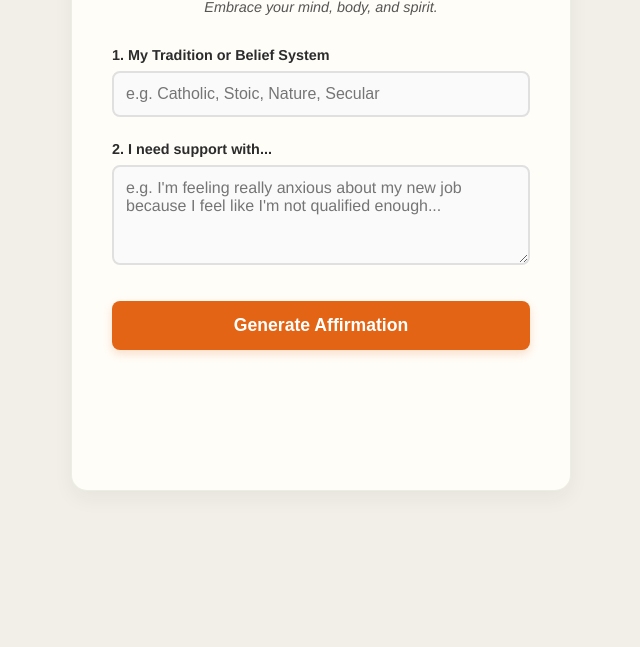
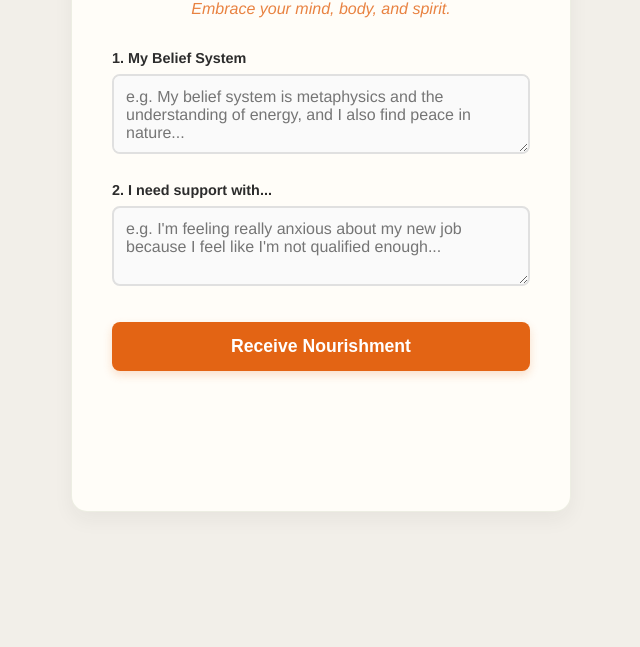
Before and after one commit to A2Apro/Chat-to-Affirmation, a website: page Chat to Affirmation/index.html in a window 1280 px wide. Shown: the part 153-800 px from the top of the page, without its empty margins (319-959 px from the left). Drawn offline with Linux system fonts and the light colour scheme.

Commit message:
Add files via upload

```diff
--- a/Chat to Affirmation/index.html
+++ b/Chat to Affirmation/index.html
@@ -3,7 +3,7 @@
 <head>
     <meta charset="UTF-8">
     <meta name="viewport" content="width=device-width, initial-scale=1.0">
-    <title>Daily Affirmations</title>
+    <title>Spiritual Nourishment</title>
     <style>
         /* The "Tisane" Color Palette */
         :root {
@@ -28,7 +28,7 @@
             padding: 2.5rem;
             border-radius: 16px;
             box-shadow: 0 8px 20px rgba(44, 44, 44, 0.05);
-            border: 1px solid rgba(85, 107, 47, 0.1); /* Subtle green border */
+            border: 1px solid rgba(85, 107, 47, 0.1);
             text-align: center;
         }
 
@@ -36,13 +36,15 @@
             color: var(--accent-green);
             font-family: 'Georgia', serif;
             margin-bottom: 0.5rem;
+            font-size: 2rem;
         }
 
         p.subtitle {
-            font-size: 0.9rem;
+            font-size: 1rem;
             opacity: 0.8;
             margin-bottom: 2rem;
             font-style: italic;
+            color: var(--accent-fire); /* A little pop of color for the slogan */
         }
 
         label {
@@ -55,24 +57,7 @@
             color: var(--text-main);
         }
 
-        /* Styling for the Belief Input */
-        input[type="text"] {
-            width: 100%;
-            padding: 12px;
-            box-sizing: border-box;
-            border: 2px solid #E0E0E0;
-            border-radius: 8px;
-            font-size: 1rem;
-            background: #FAFAFA;
-            transition: border 0.3s;
-        }
-
-        input[type="text"]:focus {
-            outline: none;
-            border-color: var(--accent-green);
-        }
-
-        /* Styling for the Topic Textarea */
+        /* ONE STYLE FOR ALL TEXT AREAS */
         textarea {
             width: 100%;
             padding: 12px;
@@ -82,8 +67,8 @@
             font-size: 1rem;
             background: #FAFAFA;
             font-family: inherit;
-            resize: vertical;     /* Allows user to make it taller */
-            min-height: 100px;    /* Starts comfortably tall */
+            resize: vertical;
+            min-height: 80px;  /* Good starting height */
             transition: border 0.3s;
         }
 
@@ -120,22 +105,22 @@
             color: var(--text-main);
             min-height: 50px;
             padding: 10px;
-            white-space: pre-wrap; /* Preserves formatting */
+            white-space: pre-wrap;
         }
     </style>
 </head>
 <body>
     <div class="card">
-        <h1>Daily Affirmations</h1>
+        <h1>Spiritual Nourishment</h1>
         <p class="subtitle">Embrace your mind, body, and spirit.</p>
 
-        <label for="belief">1. My Tradition or Belief System</label>
-        <input type="text" id="belief" placeholder="e.g. Catholic, Stoic, Nature, Secular">
+        <label for="belief">1. My Belief System</label>
+        <textarea id="belief" placeholder="e.g. My belief system is metaphysics and the understanding of energy, and I also find peace in nature..."></textarea>
 
         <label for="topic">2. I need support with...</label>
         <textarea id="topic" placeholder="e.g. I'm feeling really anxious about my new job because I feel like I'm not qualified enough..."></textarea>
 
-        <button onclick="getAffirmation()">Generate Affirmation</button>
+        <button onclick="getAffirmation()">Receive Nourishment</button>
 
         <div id="result"></div>
     </div>
```
